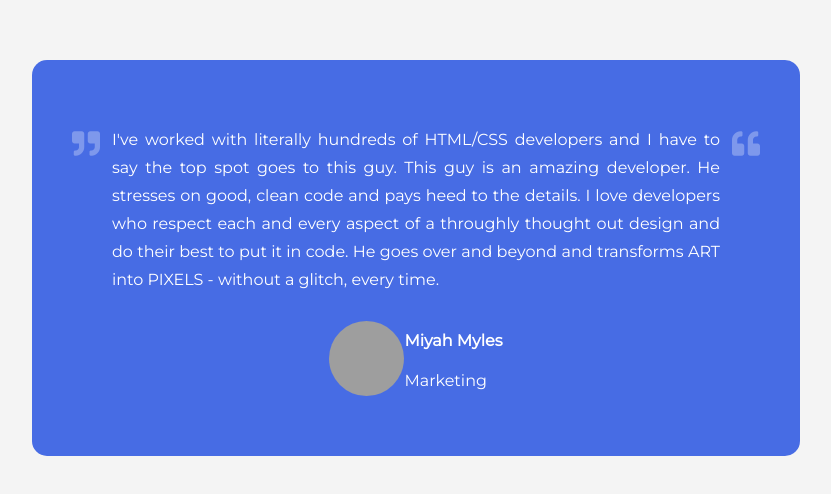
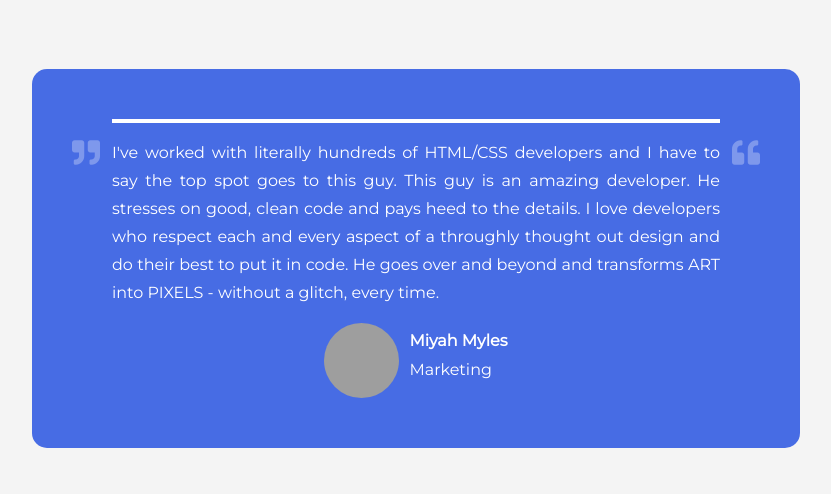
Before and after one commit to szrokmn/testimonial-box-switcher-js, a plain HTML site: page index.html in a window 1280 px wide. Shown: the part 142-636 px from the top of the page, without its empty margins (224-1055 px from the left). Drawn offline with Linux system fonts and the light colour scheme; grey boxes are pictures that could not be loaded.

Commit message:
css continue

```diff
--- a/style.css
+++ b/style.css
@@ -59,3 +59,24 @@ body {
   width: 75px;
   object-fit: cover;
 }
+
+.user .user-details {
+  margin-left: 10px;
+}
+
+.user .username {
+  margin: 0;
+}
+
+.user .role {
+  font-weight: normal;
+  margin: 10px 0;
+}
+
+.progress-bar {
+  background-color: #fff;
+  height: 4px;
+  width: 100%;
+  animation: grow 10s linear infinite;
+  transform-origin: left;
+}
```
